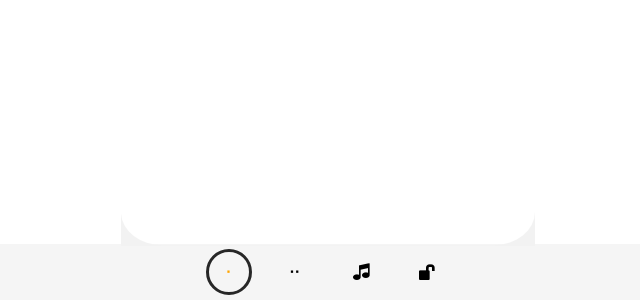
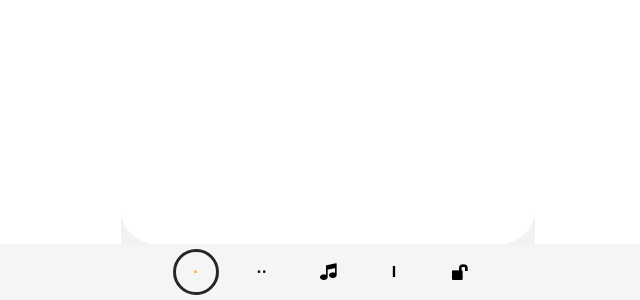
Before and after one commit to 8bit-echo/Xen-Ultimatum, a Vue app: page / in a window 1280 px wide. Shown: the part 500-800 px from the top of the page, without its empty margins (312-952 px from the left). Built offline with nearby package versions, Linux system fonts and the light colour scheme.

Commit message:
Add custom app option to dock

```diff
--- /dev/null
+++ b/public/preferences.json
@@ -0,0 +1,5 @@
+{
+  "customDockApps": [
+    "com.apple.TVRemote"
+  ]
+}
--- a/src/components/Nav.vue
+++ b/src/components/Nav.vue
@@ -3,15 +3,19 @@
     <router-link to="/">·</router-link>
     <router-link to="/about">··</router-link>
     <router-link to="/music" class="icon">&#xe911;</router-link>
+    <a v-for="app in customApps" :href="`xeninfo:openapp:${app}`" :key="app">I</a>
     <a href="xeninfo:openapp:com.apple.springboard" class="icon">&#xe990;</a>
   </div>
 </template>
 
 <script>
+  import prefs from '../../public/preferences.json';
+  console.log(prefs);
   export default {
     data() {
       return {
         musicIcon: require('../assets/music.svg'),
+        customApps: prefs.customDockApps,
       };
     },
   };
```
